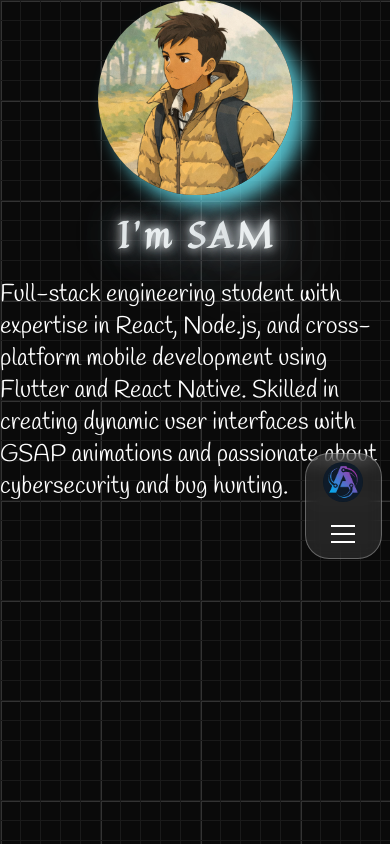
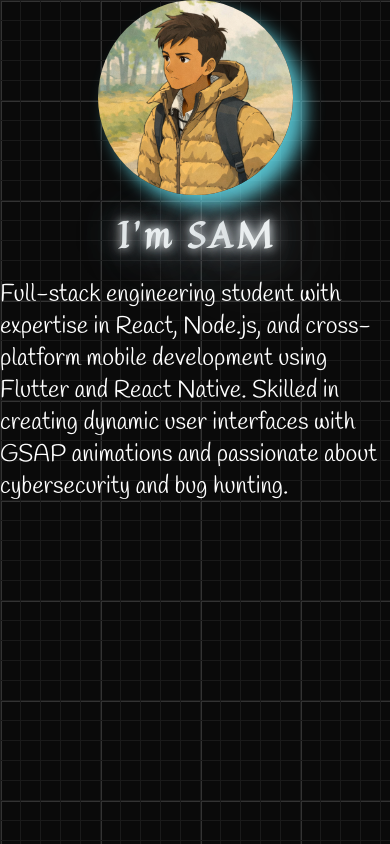
Before and after one commit to SamMegh/Portfolio-Web, a React (Vite) app: page / in a window 390 px wide. Shown: the top 844 px of the page. Built offline with nearby package versions, Linux system fonts and the light colour scheme.

Commit message:
nav bar remove for mobile

```diff
--- a/src/components/navbar.jsx
+++ b/src/components/navbar.jsx
@@ -1,4 +1,4 @@
-import { useEffect, useState } from "react";
+import { useEffect } from "react";
 // import samimage from "../assets/Profile_Photo.png";
 import gsap from "gsap";
 import logo from "../assets/logo.jpg";
@@ -6,9 +6,6 @@
 
 gsap.registerPlugin(ScrollToPlugin);
 export default function Navbar() {
-  // for mobile UI
-  const [menu, setMenu] = useState(false);
-
   useEffect(() => {
     gsap
       .timeline({ ease: "power1.easeInOut" })
@@ -44,19 +41,8 @@
       );
   }, []);
 
-  useEffect(() => {
-    if (menu) {
-      gsap.from("#mobilenavscreen .navBarForMobile", {
-        opacity: 0,
-        right: 20,
-        top: 25,
-        duration: 0.5,
-      });
-    }
-  }, [menu]);
-
   return (
-  <div className="fixed right-2 top-[60%] -translate-y-1/2 sm:overflow-hidden left-auto bottom-auto sm:bottom-2 sm:left-1/2 sm:-translate-x-1/2 sm:top-auto sm:translate-y-0 z-[10] w-fit">
+  <div className="hidden sm:block fixed right-2 overflow-hidden bottom-2 left-1/2 -translate-x-1/2 top-auto translate-y-0 z-[10] w-fit">
       <header className=" flex opacity-0 justify-center sm:gap-10 flex-col sm:flex-row rounded-3xl items-center border-[1px] border-[rgba(255,255,255,0.3)] bg-[rgba(255,255,255,0.1)] backdrop-blur-[8px] px-[3.5vw] py-0 ">
         {/* Logo */}
         <div className="logo w-[40px]">
@@ -65,38 +51,6 @@
             src={logo}
             alt="logo"
           />
-        </div>
-
-        {/* Hamburger Button - visible only on mobile */}
-        <div className="flex-1 z-[10] p-2 flex justify-end sm:hidden">
-          <button
-            onClick={() => {
-              setMenu((prev) => {
-                const newState = !prev;
-                // mobileMenu(newState); // pass the new value
-                return newState;
-              });
-            }}
-            className="relative flex flex-col justify-center items-center w-8 h-8"
-          >
-            {/* Top line */}
-            <span
-              className={`absolute block h-0.5 w-6 bg-white transform transition-all duration-300 ease-in-out
-        ${menu ? "rotate-45" : "-translate-y-2"}`}
-            ></span>
-
-            {/* Middle line */}
-            <span
-              className={`absolute block h-0.5 w-6 bg-white transition-all duration-300 ease-in-out
-        ${menu ? "opacity-0" : "opacity-100"}`}
-            ></span>
-
-            {/* Bottom line */}
-            <span
-              className={`absolute block h-0.5 w-6 bg-white transform transition-all duration-300 ease-in-out
-        ${menu ? "-rotate-45" : "translate-y-2"}`}
-            ></span>
-          </button>
         </div>
 
         {/* Desktop Menu */}
@@ -160,77 +114,6 @@
             </li>
           </ul>
         </div>
-
-        {/* Mobile Menu */}
-        {menu && (
-          <div
-            id="mobilenavscreen"
-            className="absolute w-fit right-0 text-white sm:hidden"
-          >
-            <ul className="inline">
-              <li className="homeScreenListItems navBarForMobile top-[-30px] right-[100px]">
-                <button
-                  className="homeScreentListItemAnchorTagMobile"
-                  onClick={() => {
-                    gsap.to(window, {
-                      duration: 1,
-                      scrollTo: { y: 0, offsetY: 0 },
-                      ease: "power2.inOut",
-                    });
-                    setMenu(false);
-                  }}
-                >
-                  Home
-                </button>
-              </li>
-              <li className="homeScreenListItems navBarForMobile top-[24px] right-[120px]">
-                <button
-                  className="homeScreentListItemAnchorTagMobile"
-                  onClick={() => {
-                    gsap.to(window, {
-                      duration: 1,
-                      scrollTo: { y: "#ProjectsSection", offsetY: 50 },
-                      ease: "power2.inOut",
-                    });
-                    setMenu(false);
-                  }}
-                >
-                  Projects
-                </button>
-              </li>
-              <li className="homeScreenListItems navBarForMobile top-[75px] right-[80px]">
-                <button
-                  className="homeScreentListItemAnchorTagMobile"
-                  onClick={() => {
-                    gsap.to(window, {
-                      duration: 1,
-                      scrollTo: { y: "#ContactSection", offsetY: 50 },
-                      ease: "power2.inOut",
-                    });
-                    setMenu(false);
-                  }}
-                >
-                  Contact
-                </button>
-              </li>
-              <li className="homeScreenListItems navBarForMobile top-[120px] right-[2px]">
-                <button
-                  className="homeScreentListItemAnchorTagMobile"
-                  onClick={() => {
-                    gsap.to(window, {
-                      duration: 1,
-                      scrollTo: { y: "#QualificationSection", offsetY: 50 },
-                      ease: "power2.inOut",
-                    });
-                    setMenu(false);
-                  }}
-                >
-                  Qualification
-                </button>
-              </li>
-            </ul>
-          </div>
-        )}
       </header>
     </div>
   );
```
